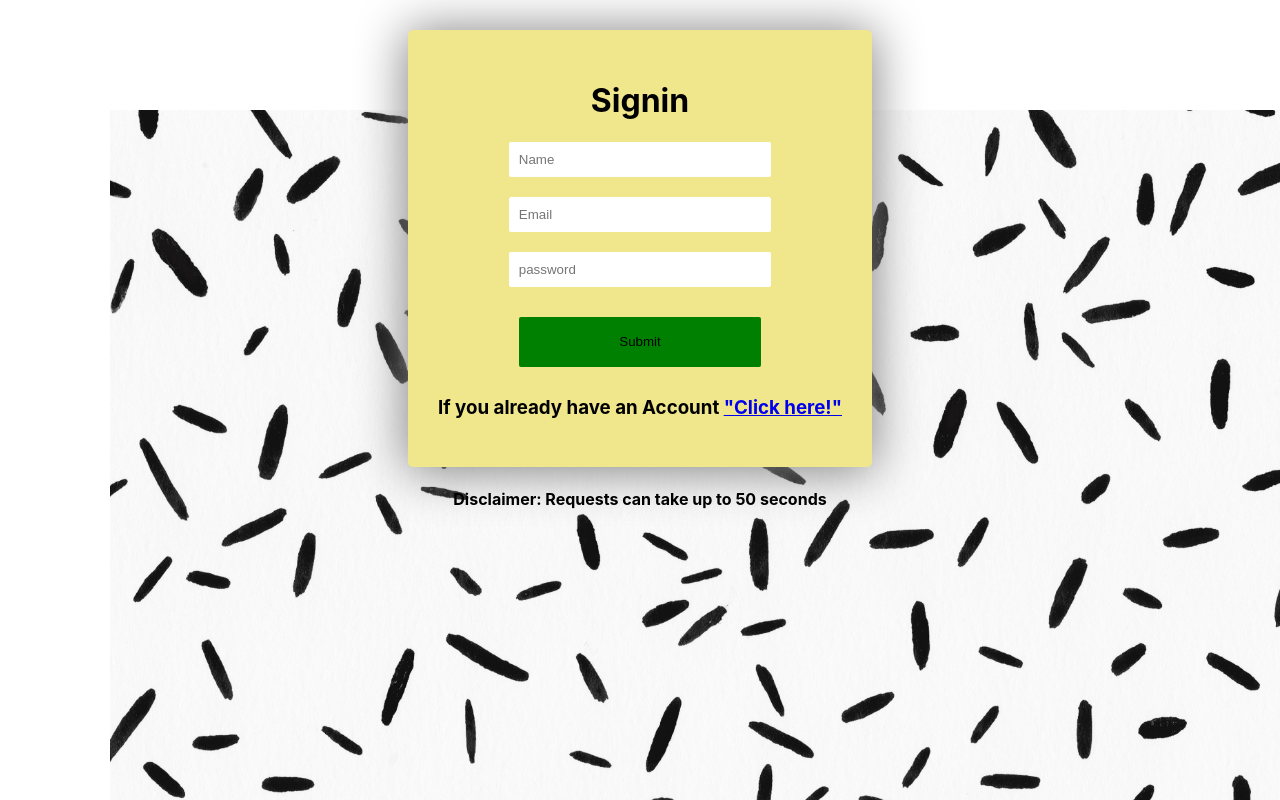
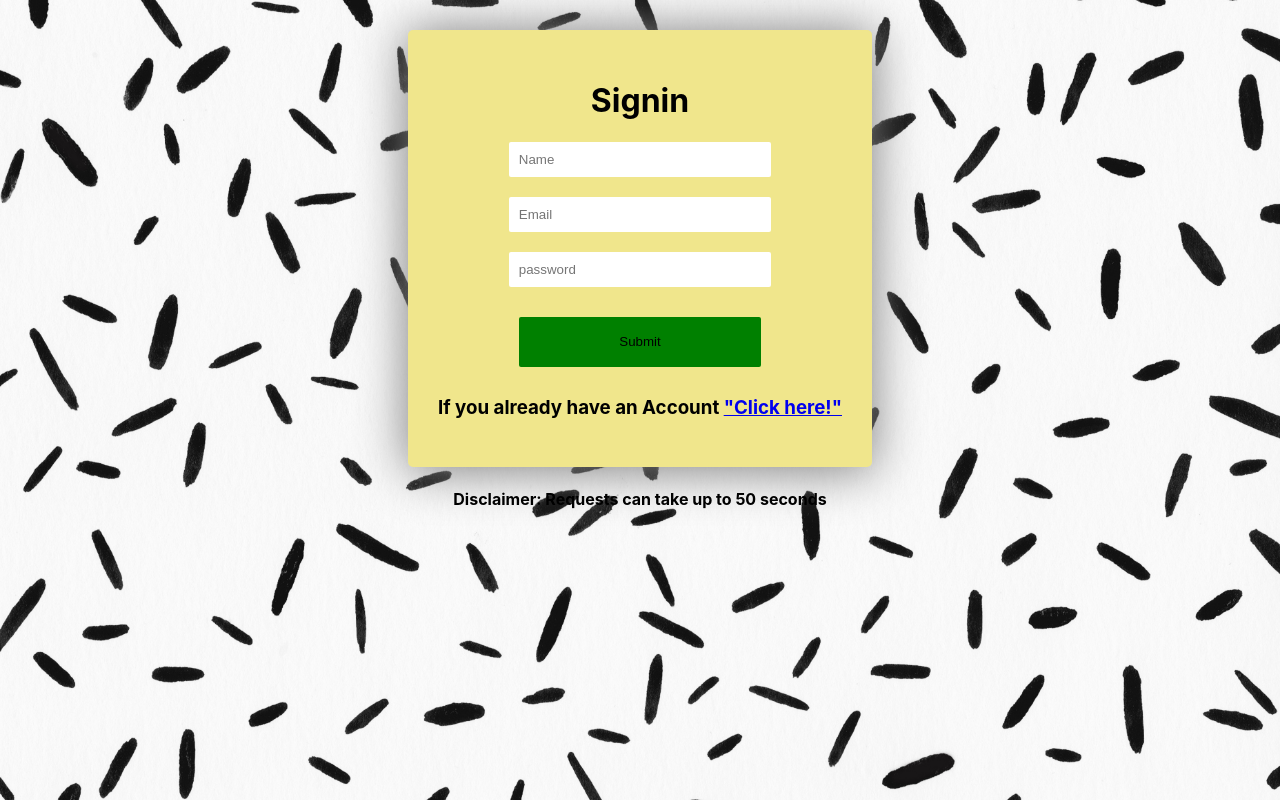
Before and after one commit to AmalFrancisOlakengil/Blog-application-version-0.0.1, a React (Create React App) app in the folder frontend/: page / in a window 1280 px wide. Built offline with nearby package versions, Linux system fonts and the light colour scheme.

Commit message:
tilling update

```diff
--- a/frontend/src/signin.css
+++ b/frontend/src/signin.css
@@ -1,20 +1,21 @@
 body {
     background-image: url(Background.jpg);
-    background-position: 0 0; /* Start position of the background */
-    background-repeat: repeat; /* Ensure the background repeats infinitely */
-    background-size: auto; /* Keep the original size of the background image */
-    background-attachment: fixed; /* Keeps the background fixed while scrolling */
-    animation: diagonalMove 20s linear infinite; /* Smooth diagonal animation */
+    background-position: 0 0; /* Starting position of the background */
+    background-repeat: repeat; /* Repeat the image to avoid gaps */
+    background-size: 150%; /* Scale the image to ensure overlap */
+    background-attachment: fixed; /* Keeps background fixed during scrolling */
+    animation: diagonalMove 10s linear infinite; /* Continuous smooth diagonal animation */
 }
 
 @keyframes diagonalMove {
     from {
-        background-position: 0 0;
+        background-position: 0 0; /* Start animation */
     }
     to {
-        background-position: 400px 400px; /* Diagonal movement */
+        background-position: 100% 100%; /* End at the diagonal edge */
     }
 }
+
 .signin form{
     display: flex;
     flex-direction: column;
```
